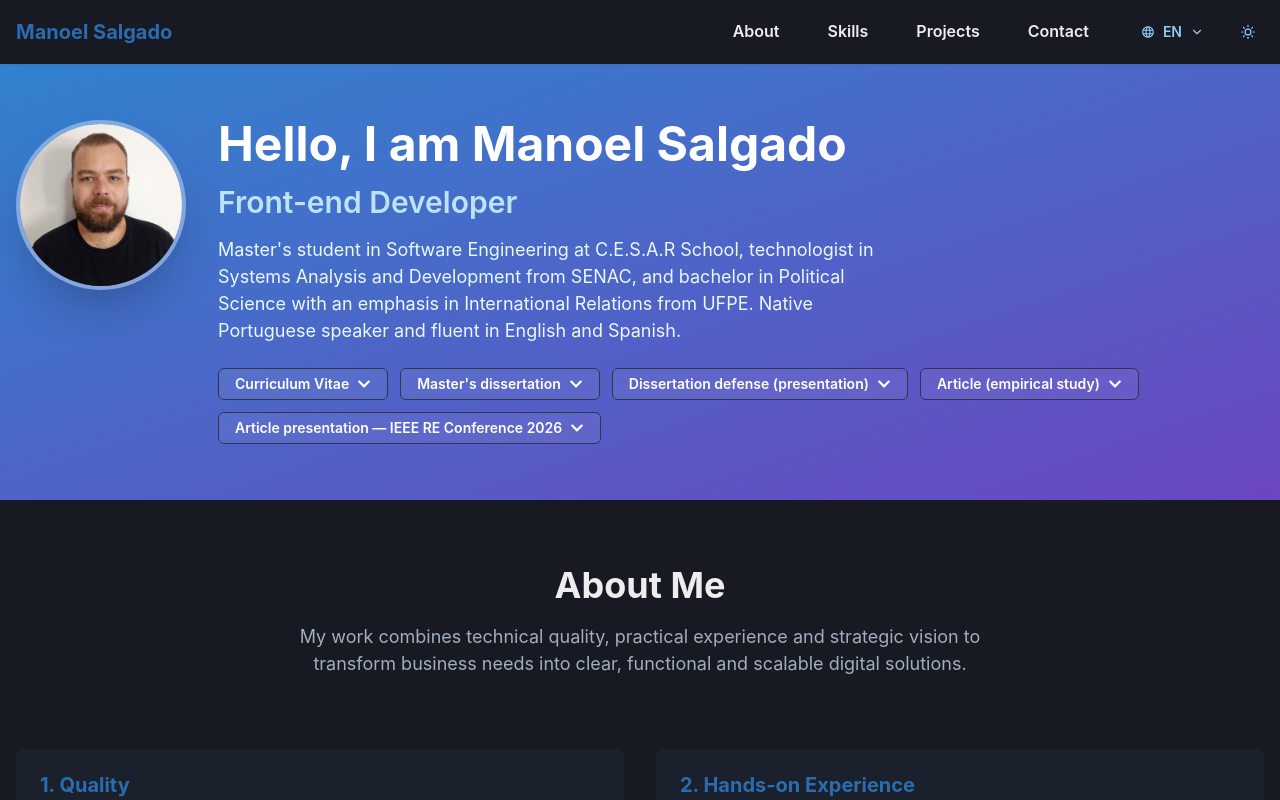
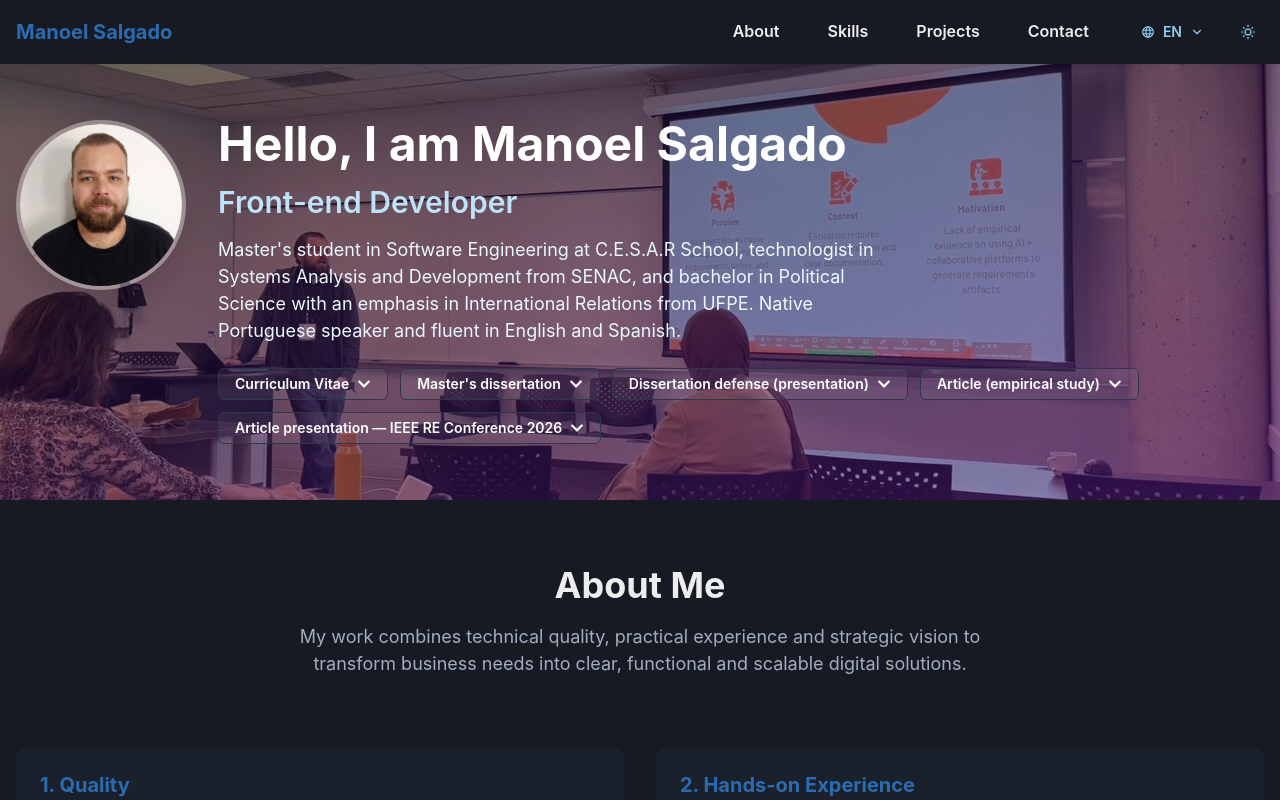
Before and after one commit to manoelvsalgado/portfolio, a React (Vite) app in the folder frontend/: page / in a window 1280 px wide. Shown: the top 800 px of the page. Built offline with nearby package versions, Linux system fonts and the light colour scheme.

Commit message:
feat: add conference background image to Hero component

```diff
--- a/frontend/src/components/Hero.tsx
+++ b/frontend/src/components/Hero.tsx
@@ -100,14 +100,22 @@ export const Hero = () => {
     <Box
       as="section"
       id="inicio"
+      role="region"
+      aria-label="Hero section with conference background"
+      position="relative"
       minH="50vh"
       display="flex"
       alignItems="center"
-      bgGradient="linear(to-br, blue.500, purple.600)"
+      bgImage={`url(${import.meta.env.BASE_URL}conference.jpeg)`}
+      bgSize="cover"
+      bgPosition="center"
+      bgRepeat="no-repeat"
       color="white"
       py={{ base: 12, md: 14 }}
     >
-      <Container maxW="container.xl">
+      {/* overlay to ensure text contrast over the background image */}
+      <Box position="absolute" inset={0} bgGradient="linear(to-br, rgba(2,6,23,0.6), rgba(88,28,135,0.55))" zIndex={0} />
+      <Container maxW="container.xl" position="relative" zIndex={1}>
         <Flex
           direction={{ base: 'column', lg: 'row' }}
           align="center"
```
Also changed, not shown: frontend/public/conference.jpeg (added).
